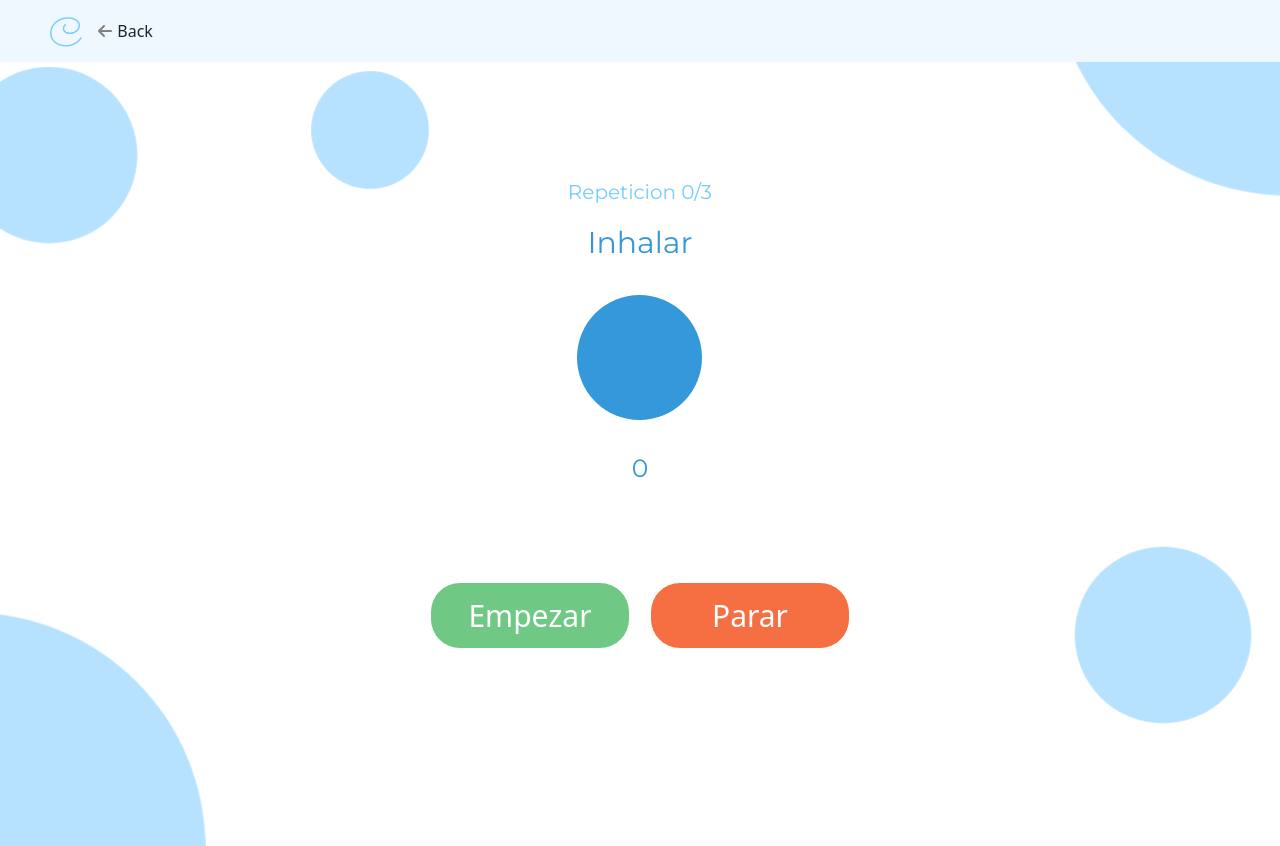
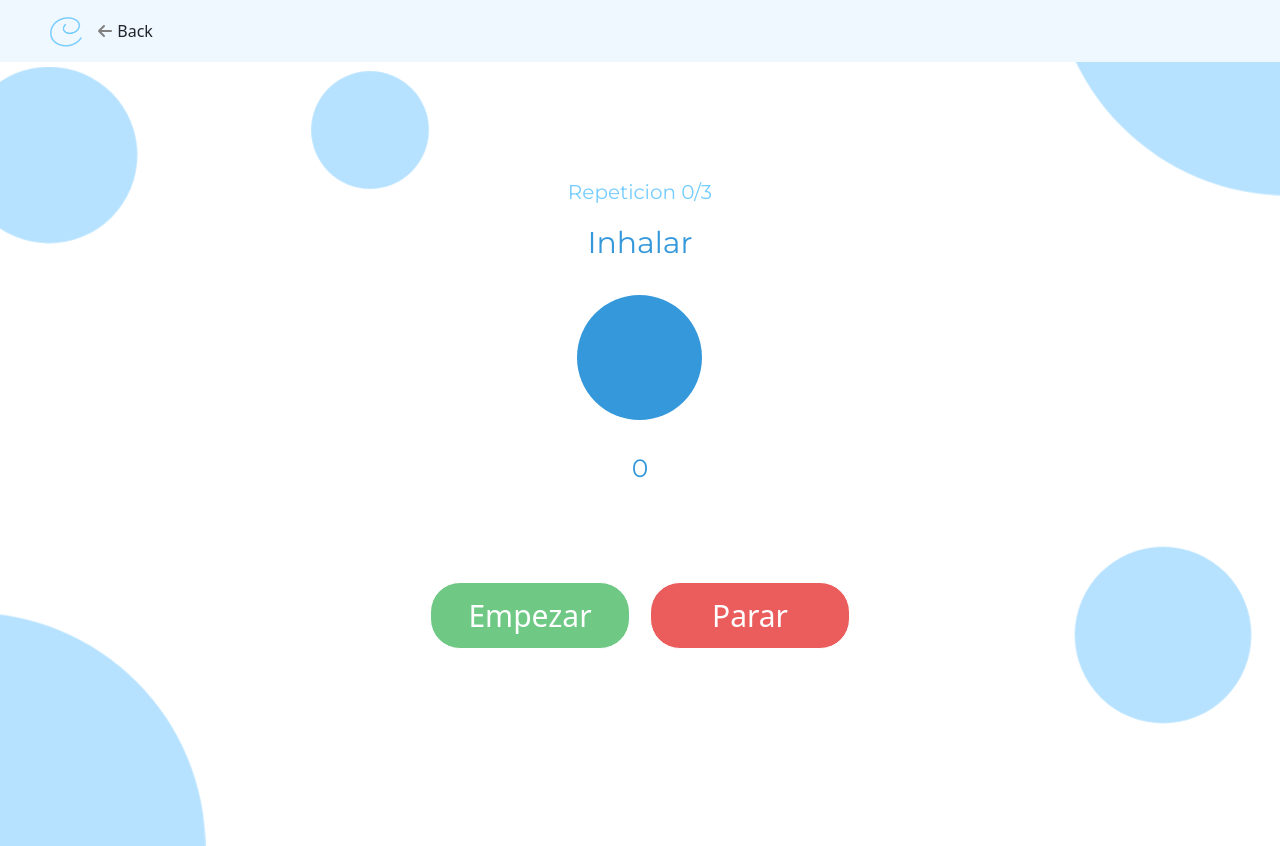
Before and after one commit to matiasngiambra/Calmara, a React (Vite) app: page /exercices/breath in a window 1280 px wide. Shown: the top 846 px of the page. Built offline with nearby package versions, Linux system fonts and the light colour scheme.

Commit message:
update estilos

```diff
--- a/src/pages/exercices/breath/Breath.css
+++ b/src/pages/exercices/breath/Breath.css
@@ -17,7 +17,6 @@
     }
 
     .button {
-        background-color: #6fc985;
         border-color: white;
         margin: 10px;
         font-size: 30px;
@@ -31,7 +30,7 @@
     }
 
     .button-stop {
-        background-color: #f56f42;
+        background-color: #eb5d5d;
     }
 
     .repetition-title {
@@ -96,7 +95,6 @@
     }
 
     .button {
-        background-color: #6fc985;
         border-color: white;
         margin: 10px;
         font-size: 30px;
@@ -110,7 +108,7 @@
     }
 
     .button-stop {
-        background-color: #f56f42;
+        background-color: #eb5d5d;
     }
 
     .repetition-title {
@@ -174,7 +172,6 @@
     }
 
     .button {
-        background-color: #6fc985;
         border-color: white;
         margin: 10px;
         font-size: 30px;
@@ -188,7 +185,7 @@
     }
 
     .button-stop {
-        background-color: #f56f42;
+        background-color: #eb5d5d;
     }
 
     .repetition-title {
@@ -253,7 +250,6 @@
 }
 
 .button {
-    background-color: #6fc985;
     border-color: white;
     margin: 10px;
     font-size: 30px;
@@ -267,7 +263,7 @@
 }
 
 .button-stop {
-    background-color: #f56f42;
+    background-color: #eb5d5d;
 }
 
 .repetition-title {
@@ -319,7 +315,7 @@
 }
 
 .button-stop:hover {
-    background-color: #f5835e!important;
+    background-color: #f67373!important;
     border-color: white!important;
 }
 
@@ -329,6 +325,6 @@
 }
 
 .button-stop:active {
-    background-color: #f6906e!important;
+    background-color: #f67373!important;
     border-color: white!important;
 }
--- a/src/pages/landingPage/components/information/information.css
+++ b/src/pages/landingPage/components/information/information.css
@@ -81,7 +81,7 @@
     }
 
     .info-image {
-        width: 70%;
+        width: 50%;
         margin: 10px;
     }
 }
```
